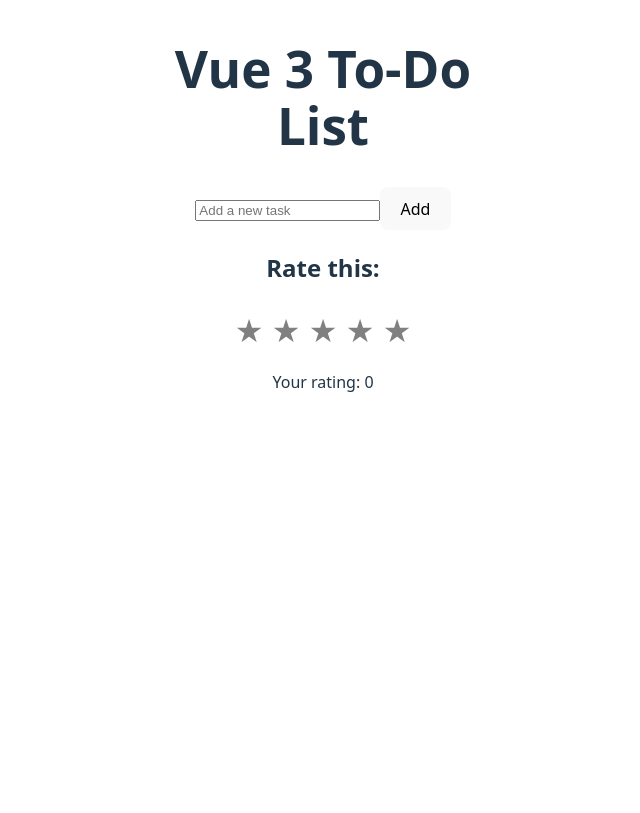
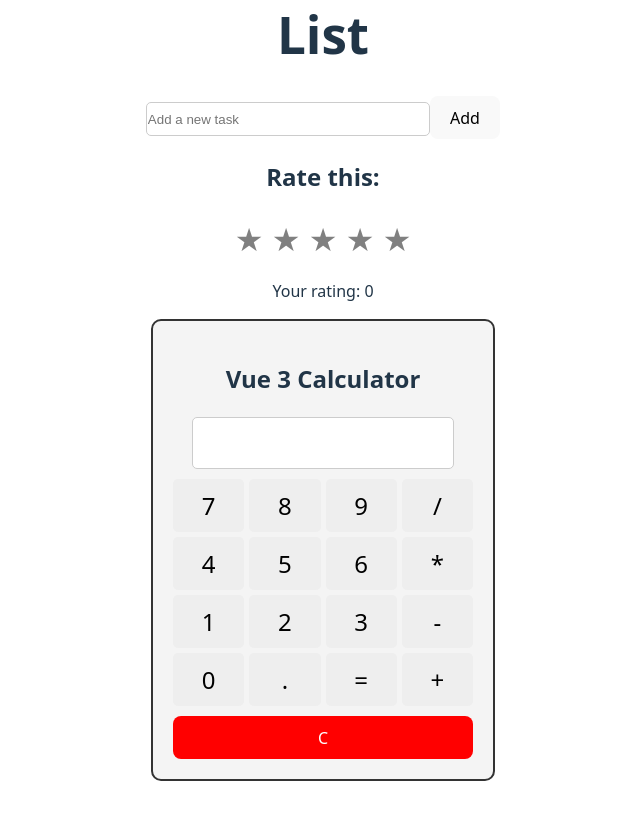
Before and after one commit to Kirucoderanger/Vueprojects, a Vue app in the folder my-vue-todo-app/: page / in a window 1280 px wide. Shown: the part 267-1080 px from the top of the page, without its empty margins (317-957 px from the left). Before the commit the page ends 800 px from the top, so only its background shows below. Built offline with nearby package versions, Linux system fonts and the light colour scheme.

Commit message:
calcolator added

```diff
--- a/my-vue-todo-app/index.html
+++ b/my-vue-todo-app/index.html
@@ -3,6 +3,10 @@
   <head>
     <meta charset="UTF-8" />
     <link rel="icon" type="image/svg+xml" href="/vite.svg" />
+    <link rel="stylesheet" href="https://fonts.googleapis.com/css?family=Roboto:300,400,500,700&display=swap">
+    <link rel="stylesheet" href="https://fonts.googleapis.com/css?family=Open+Sans:400,600,700&display=swap">
+  <link rel='stylesheet' href='https://cdnjs.cloudflare.com/ajax/libs/font-awesome/5.14.0/css/all.min.css'>
+
     <meta name="viewport" content="width=device-width, initial-scale=1.0" />
     <title>Vite + Vue</title>
   </head>
--- a/my-vue-todo-app/src/components/HelloWorld.vue
+++ b/my-vue-todo-app/src/components/HelloWorld.vue
@@ -1,6 +1,29 @@
 <script setup>
 import { ref } from 'vue';
 import StarRating from "../components/StarRating.vue";
+
+
+const display = ref("");
+
+const buttons = ["7", "8", "9", "/", "4", "5", "6", "*", "1", "2", "3", "-", "0", ".", "=", "+"];
+
+const pressButton = (btn) => {
+  if (btn === "=") {
+    try {
+      display.value = eval(display.value);
+    } catch (error) {
+      display.value = "Error";
+    }
+  } else {
+    display.value += btn;
+  }
+};
+
+const clearDisplay = () => {
+  display.value = "";
+};
+
+
 const rating = ref(0);
 const newTask = ref('');
 const tasks = ref([]);
@@ -40,6 +63,18 @@
       <StarRating v-model="rating" />
       <p>Your rating: {{ rating }}</p>
     </div>
+    <div class="calculator">
+    <h2>Vue 3 Calculator</h2>
+    <input type="text" v-model="display" readonly />
+
+    <div class="buttons">
+      <button v-for="btn in buttons" :key="btn" @click="pressButton(btn)">
+        {{ btn }}
+      </button>
+    </div>
+
+    <button class="clear" @click="clearDisplay">C</button>
+  </div>
   </div>
 
 </template>
@@ -50,6 +85,14 @@
   max-width: 400px;
   margin: auto;
   text-align: center;
+}
+
+.container input {
+  width: 70%;
+  height: 30px;
+  border-radius: 5px;
+  border: 1px solid #ccc;
+  padding: 1px;
 }
 .completed {
   text-decoration: line-through;
@@ -65,3 +108,54 @@
   border-bottom: 1px solid #ccc;
 }
 </style>
+
+
+<style scoped>
+.calculator {
+  max-width: 300px;
+  margin: auto;
+  text-align: center;
+  padding: 20px;
+  border: 2px solid #333;
+  border-radius: 10px;
+  background-color: #f4f4f4;
+}
+
+.calculator input {
+  width: 80%;
+  height: 30px;
+  font-size: 1.5rem;
+  text-align: right;
+  padding: 10px;
+  margin-bottom: 10px;
+
+  border-radius: 5px;
+  border: 1px solid #ccc;
+}
+
+.buttons {
+  display: grid;
+  grid-template-columns: repeat(4, 1fr);
+  gap: 5px;
+}
+
+.buttons button {
+  font-size: 1.5rem;
+  padding: 10px;
+  cursor: pointer;
+  border: none;
+  border-radius: 5px;
+  background-color: #eee;
+}
+
+button:hover {
+  background-color: #ddd;
+}
+
+.clear {
+  width: 100%;
+  margin-top: 10px;
+  background-color: red;
+  color: white;
+}
+</style>
```
